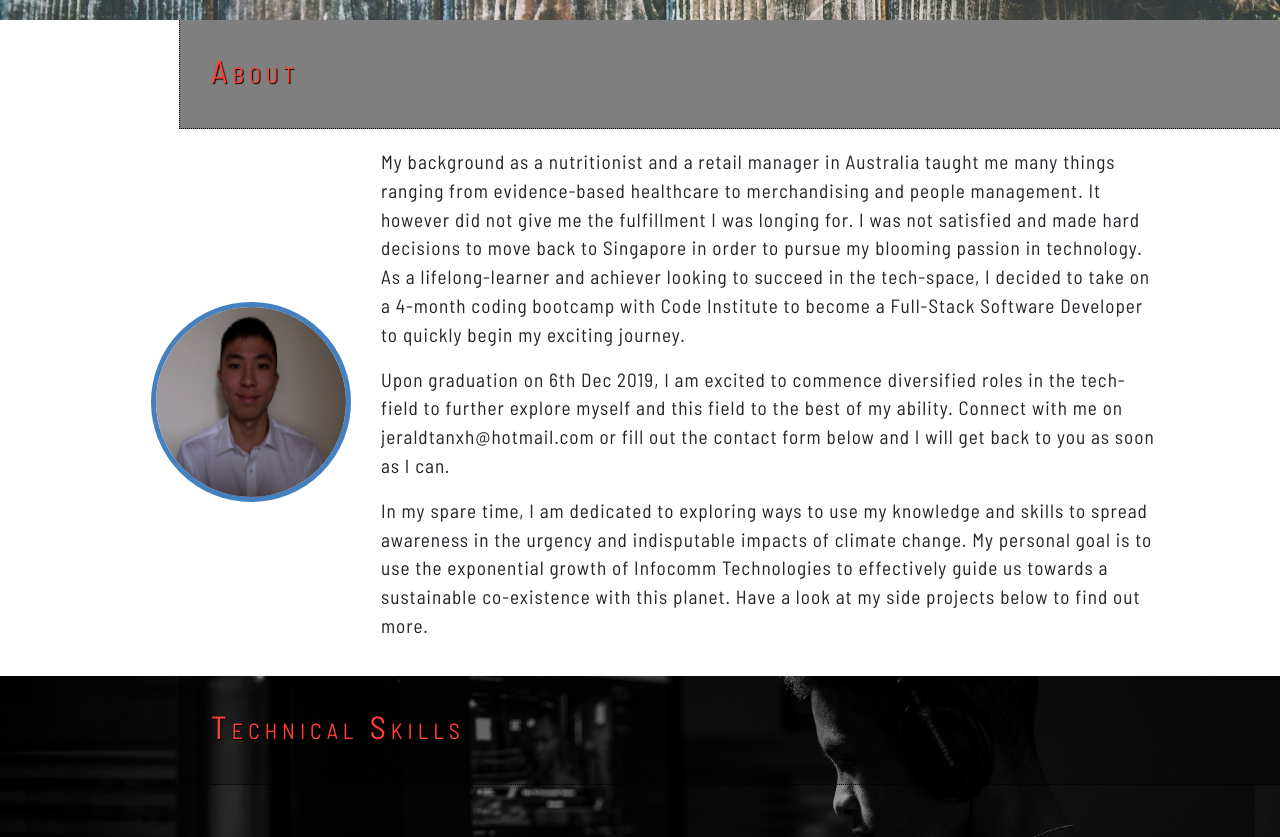
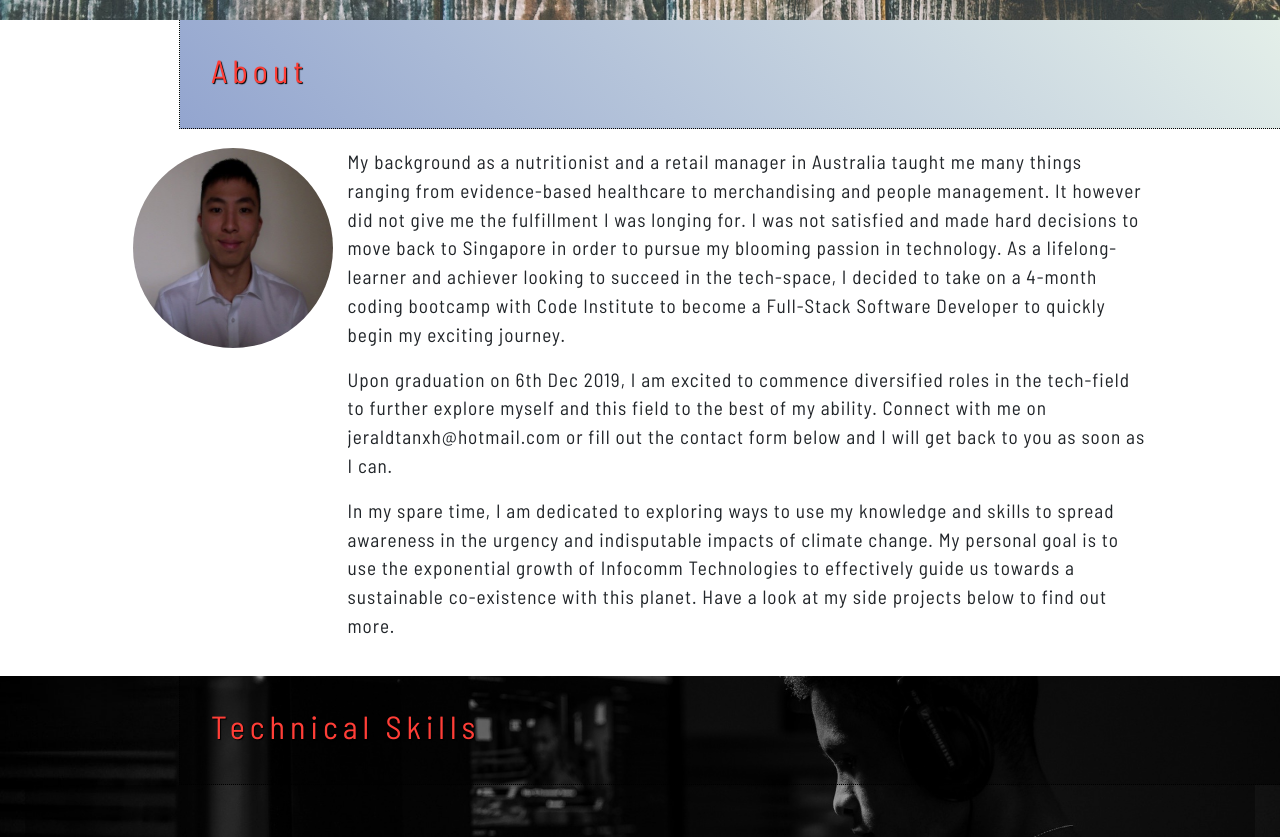
Before and after one commit to jaymanmt/Portfolio, a plain HTML site: page index.html in a window 1280 px wide. Shown: the part 580-1417 px from the top of the page. Drawn offline with nearby package versions, Linux system fonts and the light colour scheme.

Commit message:
fixed bug on profile photo alignment, added media queries and flexbox on education section, changed section titles bkgd colors for better contrast

```diff
--- a/index.html
+++ b/index.html
@@ -49,12 +49,12 @@
         </figure>
       </section>
       <section class="row" id="about">
-        <header class="section-title">
+        <header class="section-title-1">
           <h2>About</h2>
         </header>
         <article class="about">
-          <img src="images/me.jpg" alt="photo of self" />
-          <div class="overflow-auto">
+          <img src="images/me.jpg" alt="photo of self"/>
+          <div class="overflow-auto about-text">
             <p>My background as a nutritionist and a retail manager in Australia taught me many things ranging from evidence-based healthcare to merchandising and people management. It however did not give me the fulfillment I was longing for. I was not
               satisfied and made hard decisions to move back to Singapore in order to pursue my blooming passion in technology. As a lifelong-learner and achiever looking to succeed in the tech-space, I decided to take on a 4-month coding bootcamp with
               Code Institute to become a Full-Stack Software Developer to quickly begin my exciting journey.</p>
@@ -70,7 +70,7 @@
         </article>
       </section>
       <section class="row" id="section-coloring">
-        <header class="section-title">
+        <header class="section-title-2">
           <h2>Technical Skills</h2>
         </header>
         <article class="skills-bg">
@@ -105,7 +105,7 @@
         </article>
       </section>
       <section class="row" id="projs">
-        <header class="section-title">
+        <header class="section-title-1">
           <h2>My Projects</h2>
         </header>
         <article class="work">
@@ -154,7 +154,7 @@
         </article>
       </section>
       <section class="row" id="edu-section">
-        <header class="section-title">
+        <header class="section-title-2">
           <h2>Education</h2>
         </header>
         <article id="edu">
@@ -182,7 +182,7 @@
         </article>
       </section>
       <section class="row" id="contact">
-        <header class="section-title">
+        <header class="section-title-1">
           <h2>Contact me</h2>
         </header>
         <article id="form-contain">
--- a/style.css
+++ b/style.css
@@ -94,10 +94,11 @@ title="Flaticon">www.flaticon.com</a></div> */
 }
 
 @media (max-width: 430px) {
-    .background-img{
+    .background-img {
         background-attachment: scroll;
     }
 }
+
 .hero-title {
     background-color: rgba(0, 0, 0, 0.5);
     margin-left: 14% !important;
@@ -145,10 +146,26 @@ title="Flaticon">www.flaticon.com</a></div> */
 
 /*------------------ section-titles and sections adjustments----------------- */
 
-.section-title {
+.section-title-1 {
+    color: #ff3e37;
     font-size: 4em;
     font-weight: bold;
-    background-color: rgba(0, 0, 0, 0.5);
+    background-image: linear-gradient(45deg, #93a5cf 0%, #e4efe9 100%);
+    letter-spacing: 5px;
+    font-family: 'Barlow Semi Condensed', sans-serif;
+    border-left: 1px black dotted;
+    border-bottom: 1px black dotted;
+    margin-left: 14% !important;
+    padding: .4em;
+    text-shadow: 1px 1px 1px black;
+}
+
+/* title-2 is for technical skills section*/
+
+.section-title-2 {
+    font-size: 4em;
+    font-weight: bold;
+    background-color: rgba(0,0,0,0.5);
     color: #ff3e37;
     letter-spacing: 5px;
     font-family: 'Barlow Semi Condensed', sans-serif;
@@ -157,7 +174,6 @@ title="Flaticon">www.flaticon.com</a></div> */
     margin-left: 14% !important;
     padding: .4em;
     text-shadow: 1px 1px 1px black;
-    font-variant: small-caps;
 }
 
 .about,
@@ -178,7 +194,7 @@ title="Flaticon">www.flaticon.com</a></div> */
     .overflow-auto {
         height: 100%;
     }
-    .about,
+    .about
     .work,
     .skills {
         padding-right: 5em;
@@ -199,35 +215,41 @@ title="Flaticon">www.flaticon.com</a></div> */
         width: 490px;
     }
 }
+
 @media all and (min-width: 901px) {
     .form-control {
         width: 850px;
     }
 }
+
 /*------------------ about ----------------- */
 
 .about {
     display: flex;
     flex-direction: column;
     align-items: center;
-    transition-property: display;
-    transition-duration: 3s;
-}
-
-.about img {
-    width: 200px;
-    height: 200px;
-    border-radius: 100px;
-    margin: 30px;
-    border: 5px #4381c1 solid;
 }
 
 @media all and (min-width: 600px) {
     .about {
         flex-direction: row;
-        justify-content: space-between;
+        justify-content: center;
+        align-items: flex-start;
     }
 }
+
+.about img {
+    width: 200px !important;
+    height: 200px !important;
+    border-radius: 100px;
+    margin-right: 15px;
+}
+
+.about-text {
+    max-width: 800px;
+}
+
+
 /*------------------ technical skills ----------------- */
 
 .skills-items {
@@ -237,7 +259,6 @@ title="Flaticon">www.flaticon.com</a></div> */
     flex-wrap: wrap;
     min-height: 300px;
     align-items: center;
-
 }
 
 #section-coloring {
@@ -248,22 +269,23 @@ title="Flaticon">www.flaticon.com</a></div> */
 }
 
 @media (max-width: 430px) {
-    #section-coloring{
+    #section-coloring {
         background-attachment: scroll;
     }
 }
 
 .skills {
     background-color: rgba(0, 0, 0, 0.4);
+
 }
 
 .spin-container {
-    position:relative;
-    width:150px;
-    height:150px;
+    position: relative;
+    width: 150px;
+    height: 150px;
 }
 
-.item-bg{
+.item-bg {
     position: absolute;
     background-color: rgba(255, 255, 255, 0.4);
     height: 150px;
@@ -285,7 +307,7 @@ title="Flaticon">www.flaticon.com</a></div> */
     z-index: 6;
     bottom: 17%;
     right: 17%;
-    height:100px;
+    height: 100px;
     width: 100px;
     margin-top: 15px;
 }
@@ -293,7 +315,7 @@ title="Flaticon">www.flaticon.com</a></div> */
 @media all and (max-width: 420px) {
     .spin-container {
         width: 70px;
-        height:70px;
+        height: 70px;
     }
     .item-bg {
         width: 70px;
@@ -356,7 +378,7 @@ title="Flaticon">www.flaticon.com</a></div> */
 
 /*------------------ Education section----------------- */
 
-#edu-section{
+#edu-section {
     background-image: url(images/books.jpg);
     background-position: center;
     background-attachment: fixed;
@@ -364,14 +386,18 @@ title="Flaticon">www.flaticon.com</a></div> */
 }
 
 @media (max-width: 430px) {
-    #edu-section{
-        background-attachment: scroll;
+    #edu-section {
+    background-attachment: scroll;
     }
 }
 
 #edu {
+    display: flex;
+    flex-direction: column;
+    align-items: center;
     text-align: center;
 }
+
 .alert {
     margin: 1em;
 }
@@ -379,8 +405,23 @@ title="Flaticon">www.flaticon.com</a></div> */
 .alert-secondary {
     border: 2px black solid;
     background-color: #4381c1;
+    max-width: 950px;
 }
-.alert-secondary, .alert-link {
+
+@media all and (min-width: 750px) {
+    .alert-secondary {
+        min-width: 700px;
+    }
+}
+
+@media screen and (min-width: 420px) and (max-width: 749px) {
+    .alert-secondary {
+        max-width: 410px;
+    }
+}
+
+.alert-secondary,
+.alert-link {
     color: white !important;
 }
 
```
Also changed, not shown: 1 other file.
